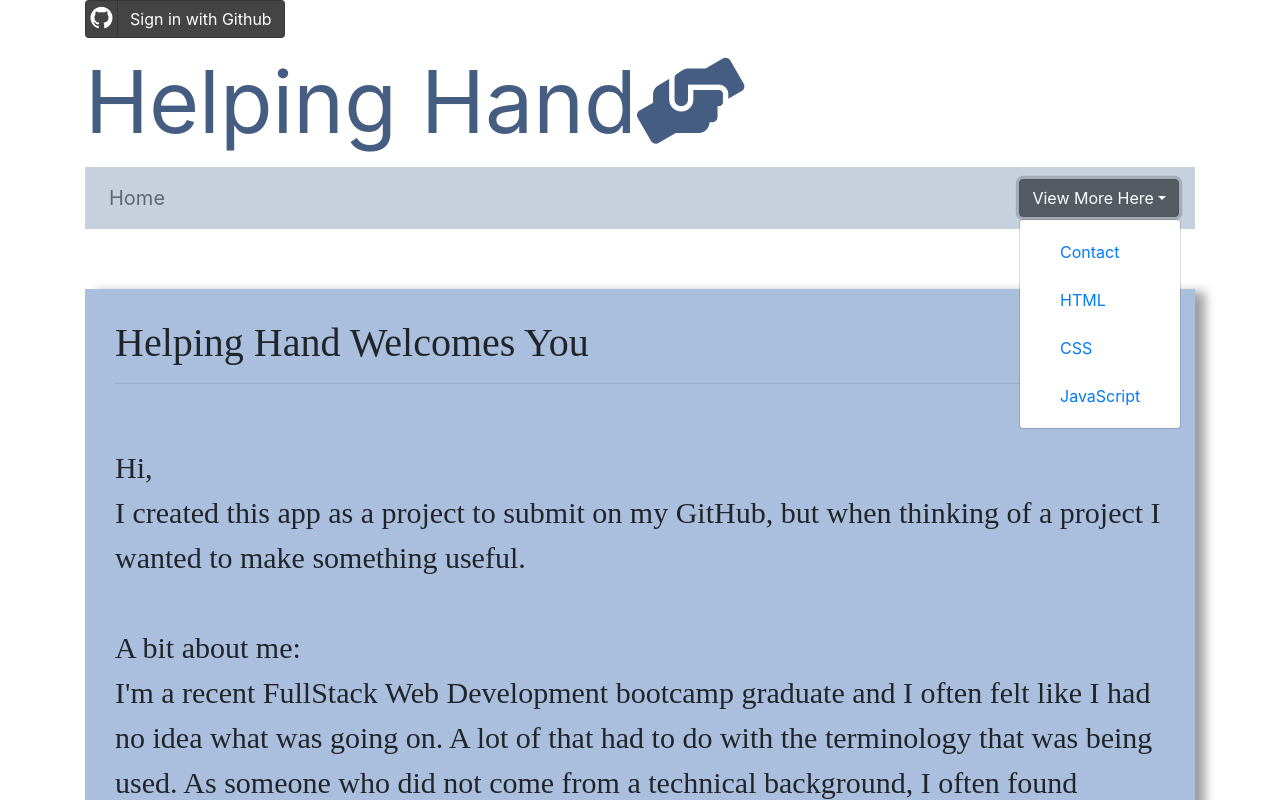
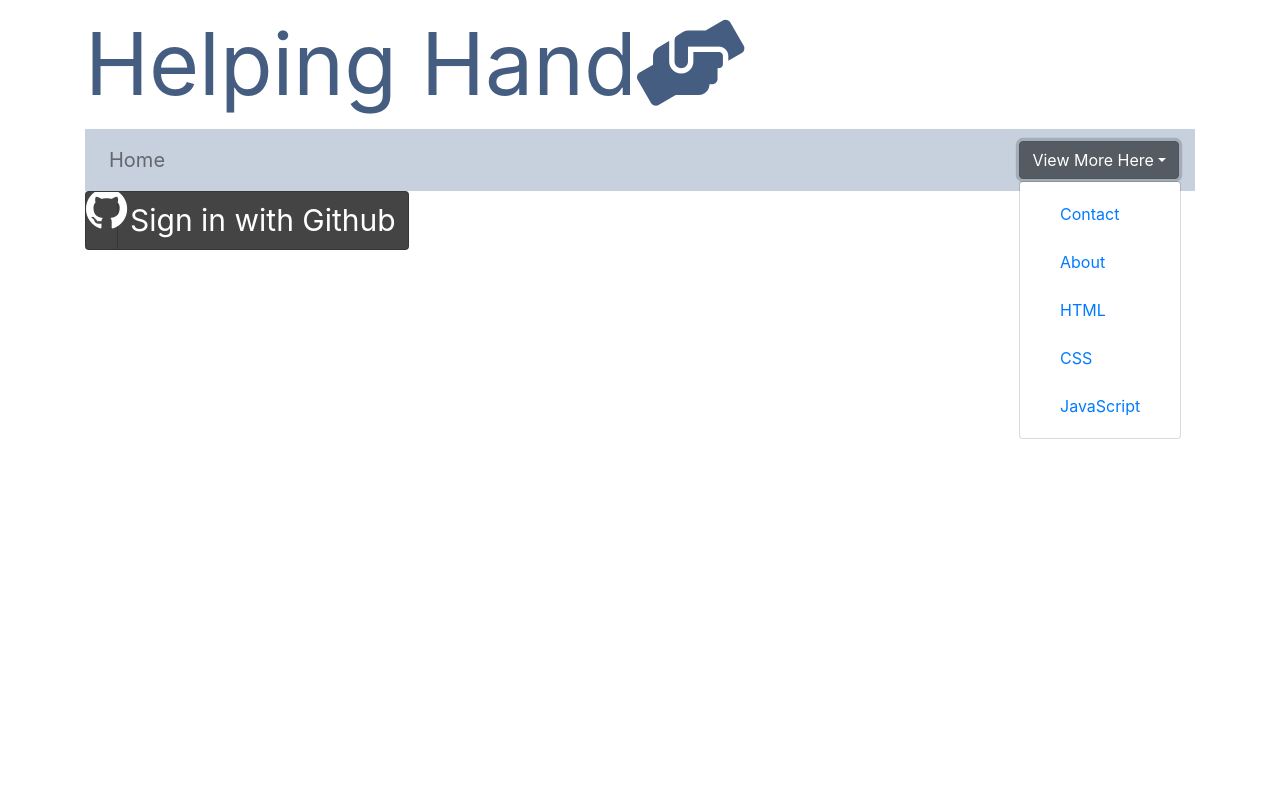
Before and after one commit to verna100/Helping-Hand, a React (Create React App) app: page / in a window 1280 px wide. Both pictures are taken after a click on the button "View More Here". Shown: the top 800 px of the page. Built offline with nearby package versions, Linux system fonts and the light colour scheme; no server answers; a web font is replaced by a local one.

Commit message:
oauth fixes

```diff
--- a/src/App.js
+++ b/src/App.js
@@ -8,46 +8,46 @@ import Nav from './components/Navbar';
 
 
 
+
+
 class App extends Component {
-    // Downloads oauth.js from CDN, pretty much like adding external scripts
-    componentDidMount () {
-      const oauthScript = document.createElement("script");
-      oauthScript.src = "https://cdn.rawgit.com/oauth-io/oauth-js/c5af4519/dist/oauth.js";
+    // // Downloads oauth.js from CDN, pretty much like adding external scripts
+    // componentDidMount () {
+    //   const oauthScript = document.createElement("script");
+    //   oauthScript.src = "https://cdn.rawgit.com/oauth-io/oauth-js/c5af4519/dist/oauth.js";
 
-      document.body.appendChild(oauthScript);
-    }
+    //   document.body.appendChild(oauthScript);
+    // }
 
-    handleClick(e) {
-      // Prevents page reload
-      e.preventDefault();
+    // handleClick(e) {
+    //   // Prevents page reload
+    //   e.preventDefault();
 
-      // Initializes OAuth.io with API key
-      // Sign-up an account to get one
-      window.OAuth.initialize('lnIHow_LKfxpVQJkwZRWZziZkck');
+    //   // Initializes OAuth.io with API key
+    //   // Sign-up an account to get one
+    //   window.OAuth.initialize('lnIHow_LKfxpVQJkwZRWZziZkck');
 
-      // Popup Github and ask for authorization
-      window.OAuth.popup('github').then((provider) => {
+    //   // Popup Github and ask for authorization
+    //   window.OAuth.popup('github').then((provider) => {
 
-        // Prompts 'welcome' message with User's name on successful login
-        // Check console logs for additional User info
-        provider.me().then((data) => {
-          console.log("data: ", data);
-          alert("Welcome " + data.name + "!");
-        });
+    //     // Prompts 'welcome' message with User's name on successful login
+    //     // Check console logs for additional User info
+    //     provider.me().then((data) => {
+    //       console.log("data: ", data);
+    //       alert("Welcome " + data.name + "!");
+    //     });
 
-        // You can also call Github's API using .get()
-        provider.get('/user').then((data) => {
-           console.log('self data:', data);
-        });
+    //     // // You can also call Github's API using .get()
+    //     // provider.get('/user').then((data) => {
+    //     //    console.log('self data:', data);
+    //     // });
 
-      });
-    }
+    //   });
+    // }
   render() {
     return (
       <div className="container" style={styles.containerStyles}>
-      <a href="" onClick={this.handleClick.bind(this)} className="btn btn-social btn-github">
-      <span className="fa fa-github"></span> Sign in with Github
-    </a>
+
 
       <Router>
           <Header />
--- a/src/components/About.js
+++ b/src/components/About.js
@@ -6,7 +6,7 @@ class About extends Component {
     render() {
         return (
         <div style={styles.textStyle}>
-           {/* <h1>Helping Hand Welcomes You</h1>
+           <h1>Helping Hand Welcomes You</h1>
            <hr />
            <br />
           <p>Hi, I created this app as a project to submit on my Github but when thinking of a project I wanted something useful.
@@ -15,7 +15,7 @@ class About extends Component {
             background, I often found myself asking WHAT ?? in my mind. Simple explanations when explained by someone who has worked in technology
             can still be full of terms that you've never heard before. I wanted to create this project based on the simplification. I hope to be able to
             explain common phrases/ technologies, etc... in the most layman terms without losing the context. Hope this helps on your journey!
-          </p> */}
+          </p>
         </div>
          );
     }
--- a/src/components/ButtonFunc.js
+++ b/src/components/ButtonFunc.js
@@ -19,8 +19,7 @@ class Read extends Component {
 
       render() {
         return (
-          <button style={styles.buttonStyle} onClick={this.handleClick}
-          style={{float:"right"}}>
+          <button style={styles.buttonStyle} onClick={this.handleClick}>
             {this.state.isToggleOn ? 'UNREAD' : 'READ'}
           </button>
         );
@@ -32,8 +31,9 @@ export default Read;
 const styles={
     buttonStyle:{
       opacity: 0.5,
-      background: 'yellow',
-      fontColor:'#black'
+      // background: 'yellow',
+      fontColor:'#red',
+      float:'right'
 
     }
   }
--- a/src/components/Home.js
+++ b/src/components/Home.js
@@ -1,11 +1,48 @@
 import React, { Component } from 'react';
 
+// const API_KEY = process.env.REACT_APP_GITHUB_API_KEY;
+// console.log(process.env.REACT_APP_GITHUB_API_KEY)
+
+const API_KEY= `${process.env.REACT_APP_GITHUB_API_KEY}`
+
 class Home extends Component {
-    state = {  }
+  // Downloads oauth.js from CDN, pretty much like adding external scripts
+  componentDidMount () {
+    const oauthScript = document.createElement("script");
+    oauthScript.src = "https://cdn.rawgit.com/oauth-io/oauth-js/c5af4519/dist/oauth.js";
+
+    document.body.appendChild(oauthScript);
+  }
+
+  handleClick(e) {
+    // Prevents page reload
+    e.preventDefault();
+
+    // Initializes OAuth.io with API key
+    // Sign-up an account to get one
+    window.OAuth.initialize(API_KEY);
+
+    // Popup Github and ask for authorization
+    window.OAuth.popup('github').then((provider) => {
+
+      // Prompts 'welcome' message with User's name on successful login
+      // Check console logs for additional User info
+      provider.me().then((data) => {
+        console.log("data: ", data);
+        alert("Welcome " + data.name + "!");
+      });
+
+    });
+  }
     render() {
         return (
-            <div style={styles.textStyle}>
-            <h1>Helping Hand Welcomes You</h1>
+          <div>
+            {/* // <div style={styles.textStyle}> */}
+
+              <button onClick={this.handleClick.bind(this)} className="btn btn-social btn-github" style={styles.buttonStyle}>
+                    <span className="fa fa-github"></span> Sign in with Github
+              </button>
+            {/* <h1>Helping Hand Welcomes You</h1>
             <hr />
             <br />
            <p>Hi,
@@ -22,7 +59,9 @@ class Home extends Component {
              explain common phrases/ technologies, etc... in layman's terms without losing the context.
              <br />
              Hope this helps on your journey!
-           </p>
+           </p> */}
+
+
          </div>
           );
      }
@@ -45,5 +84,11 @@ class Home extends Component {
      // boxShadow: 20, 20
      boxShadow: `10px 3px 10px ${GREY}`,
      fontFamily: 'Source Code Pro'
+   },
+   buttonStyle:{
+     fontSize: 30,
+     color: '#fff',
+     align:'center'
+
    }
  }
--- a/src/components/Navbar.js
+++ b/src/components/Navbar.js
@@ -3,7 +3,7 @@ import { Link, Switch, Route } from 'react-router-dom';
 import { ButtonDropdown, DropdownToggle, DropdownMenu, DropdownItem } from 'reactstrap';
 import Home from './Home';
 import Contact from './Contact';
-// import About from './About';
+import About from './About';
 import HTML from './HTML';
 import JavaScript from './JavaScript'
 import CSS from './CSS';
@@ -36,7 +36,7 @@ class Nav extends Component {
                         <DropdownToggle caret>View More Here</DropdownToggle>
                         <DropdownMenu>
                         <DropdownItem><li><Link to={'/contact'} className="nav-link">Contact</Link></li></DropdownItem>
-                        {/* <DropdownItem><li><Link to={'/about'} className="nav-link">About</Link></li></DropdownItem> */}
+                        <DropdownItem><li><Link to={'/about'} className="nav-link">About</Link></li></DropdownItem>
                         <DropdownItem><li><Link to={'/html'} className="nav-link">HTML</Link></li></DropdownItem>
                         <DropdownItem><li><Link to={'/css'} className="nav-link">CSS</Link></li></DropdownItem>
                         <DropdownItem><li><Link to={'/javascript'} className="nav-link">JavaScript</Link></li></DropdownItem>
@@ -46,7 +46,7 @@ class Nav extends Component {
             <Switch>
                 <Route exact path='/' component={Home} />
                 <Route path='/contact' component={Contact} />
-                {/* <Route path='/about' component={About} /> */}
+                <Route path='/about' component={About} />
                 <Route path='/html' component={HTML} />
                 <Route path='/css' component={CSS} />
                 <Route path='/javascript' component={JavaScript} />
```
Also changed, not shown: 1 other file (tests, documents, lock files or other folders).
